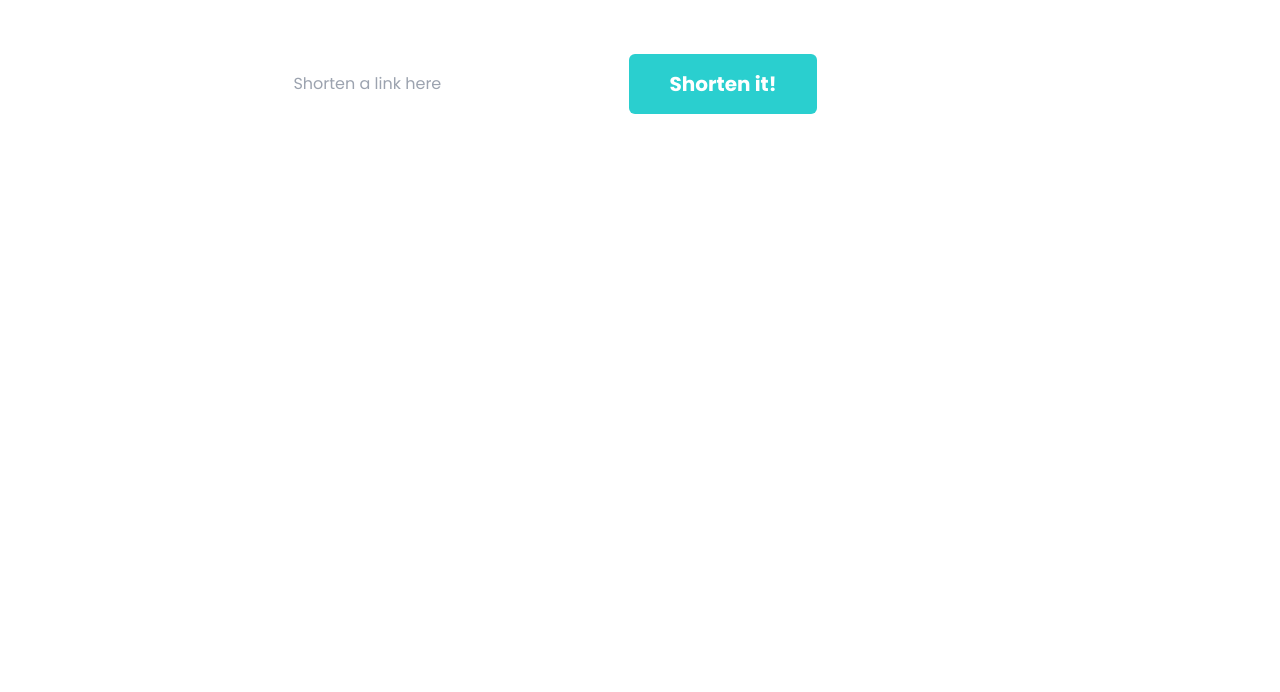
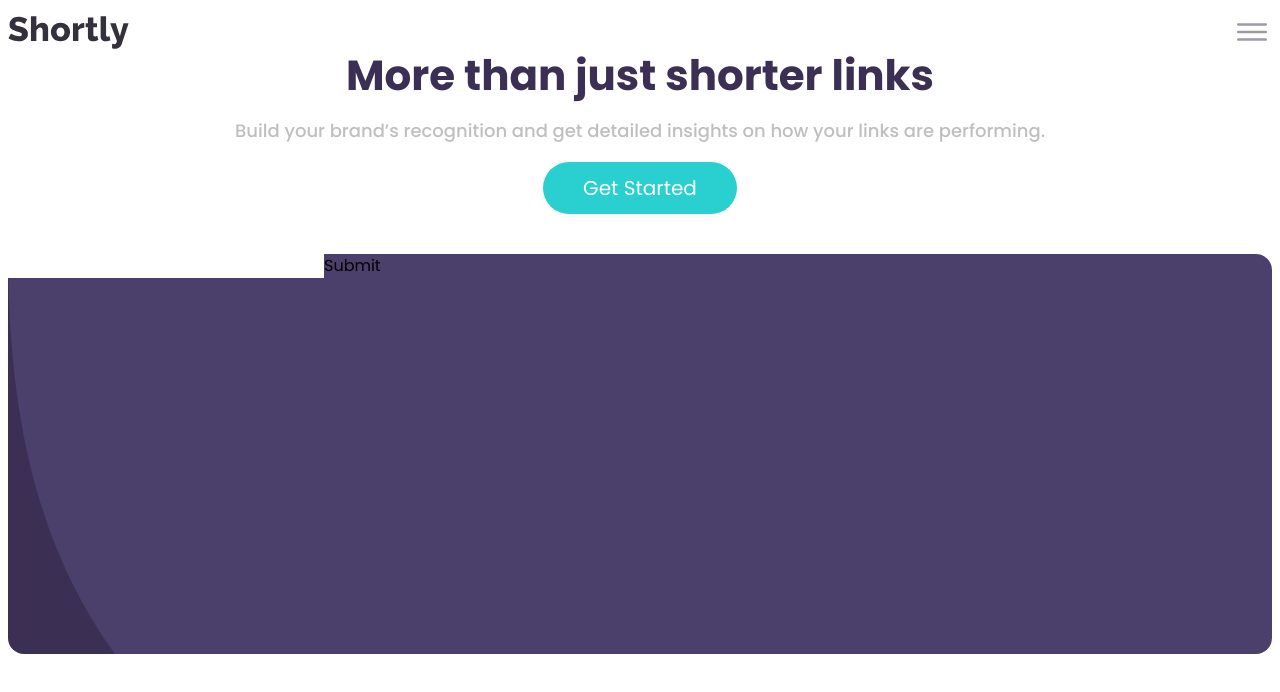
Before and after one commit to sonny-coding/url-shortening-project, a React (Vite) app in the folder client/: page / in a window 1280 px wide. Shown: the top 692 px of the page. Built offline with nearby package versions, Linux system fonts and the light colour scheme.

Commit message:
structure ui

```diff
--- a/client/src/App.jsx
+++ b/client/src/App.jsx
@@ -1,18 +1,15 @@
+import Nav from "./sections/Nav";
+import Hero from "./sections/Hero";
+import Shorten from "./sections/Shorten";
 export default function App() {
-  const handleSubmit = () => {
-    alert("submit");
-  };
+  // const handleSubmit = () => {
+  //   alert("submit");
+  // };
   return (
-    <div className="w-[1110px] h-[168px] flex justify-center items-center font-poppins">
-      <form onSubmit={handleSubmit} action="" className="flex gap-5">
-        <input className="" type="text" placeholder="Shorten a link here" />
-        <button
-          className="px-10 py-4 text-xl font-bold text-white rounded-md bg-primary-cyan"
-          type="submit"
-        >
-          Shorten it!
-        </button>
-      </form>
+    <div className="w-full px-2 py-3 font-poppins">
+      <Nav />
+      <Hero />
+      <Shorten />
     </div>
   );
 }
--- /dev/null
+++ b/client/src/sections/Hero.jsx
@@ -0,0 +1,18 @@
+const Hero = () => {
+  return (
+    <div className="flex flex-col items-center justify-center w-full">
+      <p className="font-bold text-[42px] leading-[48px] text-primary-dark-violet text-center">
+        More than just shorter links
+      </p>
+      <p className="font-medium text-[18px] leading-[30px] text-neutral-gray text-center mt-4">
+        Build your brand’s recognition and get detailed insights on how your
+        links are performing.
+      </p>
+      <button className="px-10 py-3 mt-4 text-xl text-white rounded-full bg-primary-cyan">
+        Get Started
+      </button>
+    </div>
+  );
+};
+
+export default Hero;
--- /dev/null
+++ b/client/src/sections/Links.jsx
@@ -0,0 +1,5 @@
+const Links = () => {
+  return <div>Links</div>;
+};
+
+export default Links;
--- /dev/null
+++ b/client/src/sections/Nav.jsx
@@ -0,0 +1,19 @@
+import logo from "../images/logo.svg";
+import MenuIcon from "../svgComponents/MenuIcon";
+
+const Nav = () => {
+  return (
+    <div className="flex items-center justify-between">
+      {/* <p>Shortly</p> */}
+      <a href="/">
+        <img src={logo} alt="logo" />
+      </a>
+      {/* <p>Logo</p> */}
+      <div className="w-[40px] h-auto hover:cursor-pointer">
+        <MenuIcon color="#9E9AA8" />
+      </div>
+    </div>
+  );
+};
+
+export default Nav;
--- /dev/null
+++ b/client/src/sections/Shorten.jsx
@@ -0,0 +1,16 @@
+const Shorten = () => {
+  const handleSubmit = (e) => {
+    e.preventDefault();
+    alert("Submit");
+  };
+  return (
+    <div className=" mt-10 w-full h-[400px] bg-[url('assets/images/bg-shorten-mobile.svg')] bg-no-repeat bg-cover bg-primary-dark-violet rounded-2xl">
+      <form action="" onSubmit={handleSubmit}>
+        <input type="text" />
+        <button type="submit">Submit</button>
+      </form>
+    </div>
+  );
+};
+
+export default Shorten;
--- /dev/null
+++ b/client/src/svgComponents/MenuIcon.jsx
@@ -0,0 +1,21 @@
+// eslint-disable-next-line react/prop-types
+function MenuIcon({ color = "currentColor" }) {
+  return (
+    <svg
+      xmlns="http://www.w3.org/2000/svg"
+      className="ionicon"
+      viewBox="0 0 512 512"
+    >
+      <path
+        fill="none"
+        stroke={color}
+        strokeLinecap="round"
+        strokeMiterlimit="10"
+        strokeWidth="32"
+        d="M80 160h352M80 256h352M80 352h352"
+      ></path>
+    </svg>
+  );
+}
+
+export default MenuIcon;
```
Also changed, not shown: client/tailwind.config.js (+0 -18 lines), client/src/assets/images/bg-shorten-desktop.svg (added), client/src/assets/images/bg-shorten-mobile.svg (renamed from client/src/images/bg-shorten-mobile.svg).
